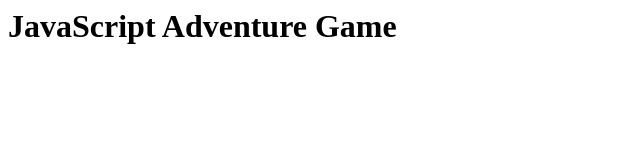
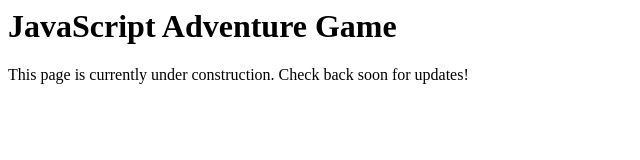
Before and after one commit to Ryan57/IntroProg-Project, a plain HTML site: page index.html in a window 1280 px wide. Shown: the whole page, without its empty margins (0-640 px from the left). Drawn offline with Linux system fonts and the light colour scheme.

Commit message:
I added a p element
I notified those who visit the site that the page is unavailable at
this time.

```diff
--- a/index.html
+++ b/index.html
@@ -1 +1 @@
-	<h1>JavaScript Adventure Game</h1>
+	<h1>JavaScript Adventure Game</h1><p> This page is currently under construction. Check back soon for updates!</p>
```
